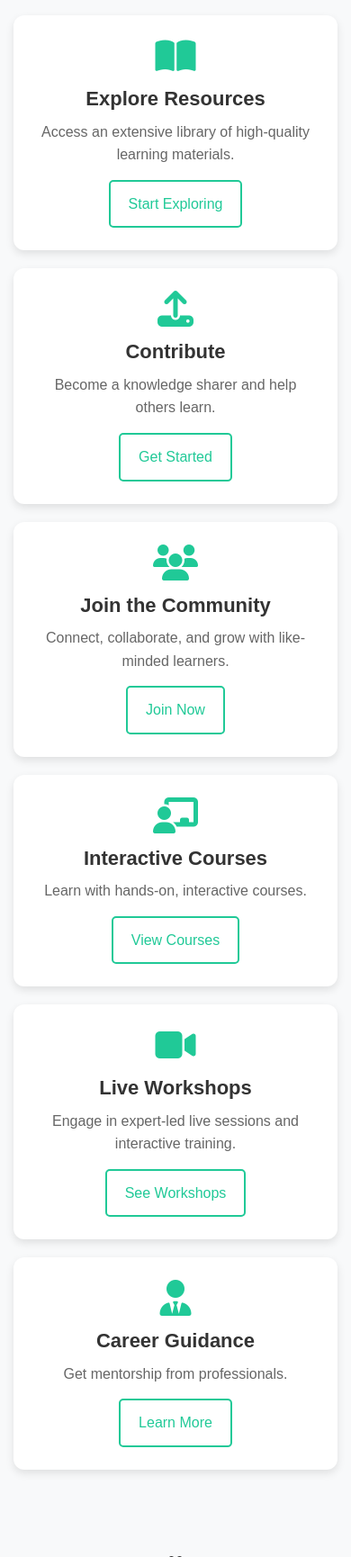
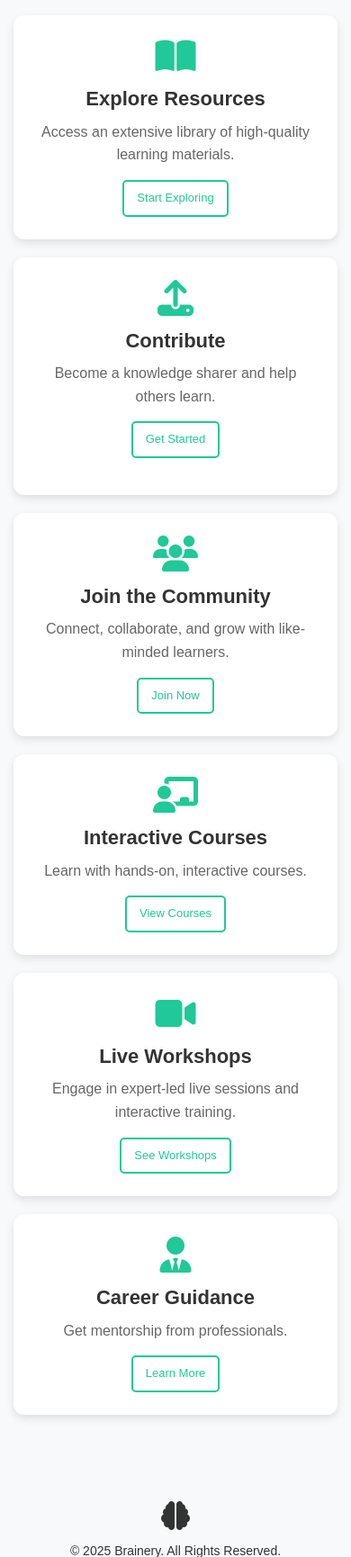
Before and after one commit to MH-LIKHON/MP3-Brainery, a Flask app: page / in a window 390 px wide. Shown: the part 1076-2806 px from the top of the page at 90% size. Run offline with Flask 3, Linux system fonts and the light colour scheme; some libraries are stand-ins or nearby versions.

Commit message:
changed get start button

```diff
--- a/brainery_data/static/css/styles.css
+++ b/brainery_data/static/css/styles.css
@@ -374,6 +374,30 @@ body {
     transform: scale(1.1);
 }
 
+.feature-btn-wrapper {
+    margin-top: 15px;
+    margin-bottom: 30px;
+    text-align: center;
+}
+
+.feature-btn {
+    padding: 10px 20px;
+    font-size: 16px;
+    background-color: transparent;
+    border: 2px solid #20c997;
+    color: #20c997;
+    border-radius: 5px;
+    text-decoration: none;
+    transition: 0.3s ease-in-out;
+    display: inline-block;
+}
+
+.feature-btn:hover {
+    background-color: #20c997;
+    color: #ffffff;
+    transform: scale(1.05);
+}
+
 /* -------------------------------
    Features Section Layout
    ------------------------------- */
@@ -487,6 +511,16 @@ body {
     .hero-text {
         top: 150px;
     }
+
+    .feature-btn-wrapper {
+        margin-top: 12px;
+        margin-bottom: 25px;
+    }
+
+    .feature-btn {
+        padding: 10px 18px;
+        font-size: 15px;
+    }
 }
 
 /* Adjust Navbar for Mobile (screens smaller than 768px) */
@@ -494,6 +528,16 @@ body {
     .features-grid {
         grid-template-columns: 1fr;
     }
+
+    .feature-btn-wrapper {
+        margin-top: 10px;
+        margin-bottom: 20px;
+    }
+
+    .feature-btn {
+        padding: 9px 16px;
+        font-size: 14px;
+    }
 }
 
 /* Adjust Navbar for Mobile (screens smaller than 576px) */
@@ -520,6 +564,16 @@ body {
 
     .hero-text {
         top: 50px;
+    }
+
+    .feature-btn-wrapper {
+        margin-top: 8px;
+        margin-bottom: 16px;
+    }
+
+    .feature-btn {
+        padding: 8px 14px;
+        font-size: 13px;
     }
 }
 
--- a/brainery_data/templates/index.html
+++ b/brainery_data/templates/index.html
@@ -65,7 +65,10 @@
                 <i class="fas fa-upload feature-icon"></i>
                 <h5>Contribute</h5>
                 <p>Become a knowledge sharer and help others learn.</p>
-                <a href="#" class="feature-btn open-modal" data-type="contribute">Get Started</a>
+
+                <div class="feature-btn-wrapper">
+                    <a href="#" class="feature-btn open-modal" data-type="contribute">Get Started</a>
+                </div>
             </div>
 
             <!-- Feature Card 3: Join the Community -->
```
